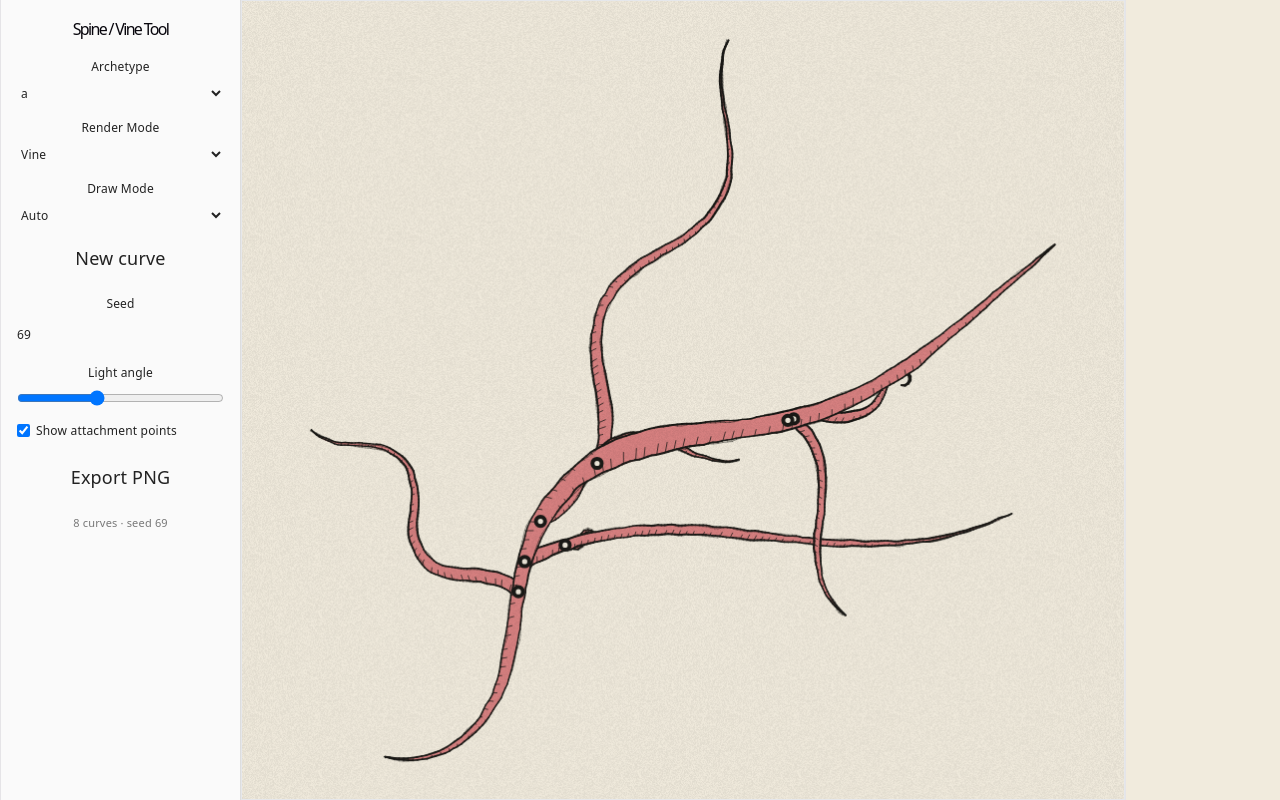
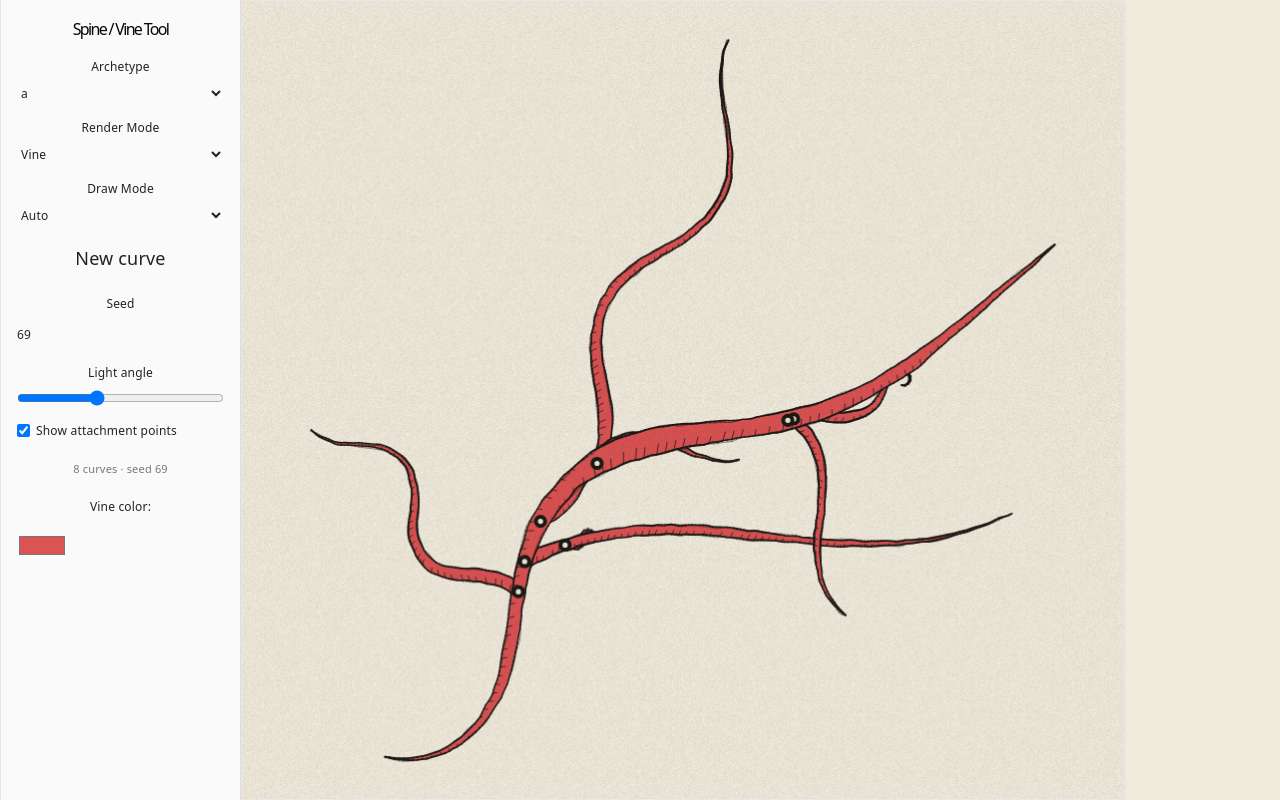
Before and after one commit to lilianzlettuce/spine, a React (Vite) app: page / in a window 1280 px wide. Built offline with nearby package versions, Linux system fonts and the light colour scheme.

Commit message:
add color changing functionality

```diff
--- a/src/components/CanvasView.tsx
+++ b/src/components/CanvasView.tsx
@@ -5,8 +5,15 @@ import { useCanvas } from "../hooks/useCanvas";
 import type { Pt } from "../core/types";
 
 export function CanvasView() {
-  const { scene, light, showJoints, drawMode, renderMode, createStroke } =
-    useStore();
+  const {
+    scene,
+    light,
+    showJoints,
+    drawMode,
+    renderMode,
+    vineColor,
+    createStroke,
+  } = useStore();
 
   // User drawing vars
   const isMouseDown = useRef(false);
@@ -21,6 +28,7 @@ export function CanvasView() {
       showJoints,
       view: drawMode === "draw" ? { k: 1, tx: 0, ty: 0 } : undefined,
       style: renderMode,
+      vineColor,
     });
 
     // live preview of the stroke while the pointer is down
@@ -38,7 +46,7 @@ export function CanvasView() {
 
   useEffect(() => {
     requestRedraw();
-  }, [scene, light, showJoints, drawMode, renderMode, createStroke]);
+  }, [scene, light, showJoints, drawMode, renderMode, vineColor, createStroke]);
 
   // Calculate mouse position in canvas
   const pos = (e: React.PointerEvent) => {
--- a/src/components/Controls.tsx
+++ b/src/components/Controls.tsx
@@ -1,10 +1,19 @@
 import { ARCHETYPE_NAMES, type ArchetypeName } from "../core/archetypes";
 import { useStore } from "../state/store";
-import { exportPng } from "./exportPng";
+//import { exportPng } from "./exportPng";
+import type { RenderMode, DrawMode } from "../core/types";
 
 export function Controls() {
-  const { archetype, seed, light, showJoints, scene, drawMode, renderMode } =
-    useStore();
+  const {
+    archetype,
+    seed,
+    light,
+    showJoints,
+    scene,
+    drawMode,
+    renderMode,
+    vineColor,
+  } = useStore();
   const {
     setArchetype,
     setSeed,
@@ -13,6 +22,7 @@ export function Controls() {
     setShowJoints,
     setDrawMode,
     setRenderMode,
+    setVineColor,
   } = useStore.getState();
 
   return (
@@ -35,7 +45,7 @@ export function Controls() {
         Render Mode
         <select
           value={renderMode}
-          onChange={(e) => setRenderMode(e.target.value)}
+          onChange={(e) => setRenderMode(e.target.value as RenderMode)}
         >
           <option value="line">Line</option>
           <option value="vine">Vine</option>
@@ -44,7 +54,10 @@ export function Controls() {
 
       <label>
         Draw Mode
-        <select value={drawMode} onChange={(e) => setDrawMode(e.target.value)}>
+        <select
+          value={drawMode}
+          onChange={(e) => setDrawMode(e.target.value as DrawMode)}
+        >
           <option value="auto">Auto</option>
           <option value="draw">Draw</option>
         </select>
@@ -82,11 +95,20 @@ export function Controls() {
         Show attachment points
       </label>
 
-      <button onClick={() => exportPng(scene, light)}>Export PNG</button>
+      {/*<button onClick={() => exportPng(scene, light)}>Export PNG</button>*/}
 
       <p className="hint">
         {scene.spines[0]?.curves.length} curves · seed {scene.seed}
       </p>
+
+      <label>Vine color:</label>
+      <input
+        type="color"
+        id="theme-color"
+        name="theme-color"
+        value={vineColor}
+        onChange={(e) => setVineColor(e.target.value)}
+      />
     </aside>
   );
 }
--- a/src/core/generate.ts
+++ b/src/core/generate.ts
@@ -1,4 +1,4 @@
-import type { Curve, Pt, Scene } from "./types";
+import type { Curve, Pt, Sample } from "./types";
 import { mulberry32 } from "./rng";
 import { addKappa, curveFromCurvature, hookTail, sineBends } from "./curves";
 import { curveLength, pointAtDistance, turnSign } from "./sampling";
@@ -9,7 +9,7 @@ export function generate(
   name: ArchetypeName,
   seed: number,
   mainCurveSamples: Sample[] = [],
-): Scene {
+) {
   const A: Archetype = ARCHETYPES[name];
   const rng = mulberry32(seed);
   const curves: Curve[] = [];
--- a/src/core/types.ts
+++ b/src/core/types.ts
@@ -1,3 +1,7 @@
+// Render settings
+export type RenderMode = "line" | "vine" | "bone";
+export type DrawMode = "auto" | "draw";
+
 // Point
 export interface Pt {
   x: number;
--- a/src/render/renderScene.ts
+++ b/src/render/renderScene.ts
@@ -3,6 +3,7 @@ import { curveLength } from "../core/sampling";
 import { buildRibbon, inkEdge, tracePolygon } from "./ribbon";
 import { hatchRibbon } from "./hatching";
 import { paperGrain } from "./paper";
+import type { RenderMode } from "../core/types";
 
 export interface RenderOpts {
   w: number;
@@ -11,7 +12,8 @@ export interface RenderOpts {
   showJoints: boolean;
   padding?: number;
   view?: ViewTransform; // fixed view (draw mode). If omitted, fit the scene to the canvas
-  style?: "vine" | "line";
+  style?: RenderMode;
+  vineColor?: string;
 }
 
 export interface ViewTransform {
@@ -22,7 +24,7 @@ export interface ViewTransform {
 
 const PAPER = "#f1ebdd";
 const INK = "#1b1a17";
-const VINE_COLOR = "#d88181";
+const VINE_COLOR = "#db5353";
 
 // Fit scene bbox into the canvas
 export function fitTransform(
@@ -77,7 +79,13 @@ export function renderScene(
       showJoints: o.showJoints,
     });
   else if (o.style === "vine")
-    drawInk(ctx, scene, { light: o.light, unit, px, showJoints: o.showJoints });
+    drawInk(ctx, scene, {
+      light: o.light,
+      unit,
+      px,
+      showJoints: o.showJoints,
+      vineColor: o.vineColor ?? VINE_COLOR,
+    });
 
   ctx.restore();
 
@@ -90,7 +98,13 @@ export function renderScene(
 function drawInk(
   ctx: CanvasRenderingContext2D,
   scene: Scene,
-  o: { light: number; unit: number; px: number; showJoints: boolean },
+  o: {
+    light: number;
+    unit: number;
+    px: number;
+    showJoints: boolean;
+    vineColor: string;
+  },
 ) {
   for (let spine of scene.spines) {
     // Painter's algorithm: draw twigs, then branches, then the main curve last
@@ -106,7 +120,7 @@ function drawInk(
 
       // Fill with paper color
       tracePolygon(ctx, ribbon);
-      ctx.fillStyle = VINE_COLOR;
+      ctx.fillStyle = o.vineColor;
       ctx.fill();
 
       // Hatching, clipped to the outline (path from tracePolygon is still current)
--- a/src/state/store.ts
+++ b/src/state/store.ts
@@ -2,9 +2,7 @@ import { create } from "zustand";
 import { generate } from "../core/generate";
 import { samplesFromStroke } from "../core/curves";
 import type { ArchetypeName } from "../core/archetypes";
-import type { Scene, Pt } from "../core/types";
-
-type RenderMode = "line" | "vine" | "bone";
+import type { RenderMode, DrawMode, Scene, Pt } from "../core/types";
 
 interface State {
   archetype: ArchetypeName;
@@ -12,16 +10,18 @@ interface State {
   light: number;
   showJoints: boolean;
   scene: Scene; // derived from (archetype, seed); never mutated
-  drawMode: "auto" | "draw"; // whether to autogenerate or take user drawing input
+  drawMode: DrawMode; // whether to autogenerate or take user drawing input
   renderMode: RenderMode; // how drawn lines are rendered
+  vineColor: string; // color of base vines
   setArchetype: (a: ArchetypeName) => void;
   setSeed: (s: number) => void;
   regenerate: () => void;
   createStroke: (stroke: Pt[]) => void;
   setLight: (l: number) => void;
   setShowJoints: (v: boolean) => void;
-  setDrawMode: (m: "auto" | "draw") => void;
+  setDrawMode: (m: DrawMode) => void;
   setRenderMode: (m: RenderMode) => void;
+  setVineColor: (c: string) => void;
 }
 
 const INITIAL_SEED = 69;
@@ -38,6 +38,7 @@ export const useStore = create<State>()((set, get) => ({
   },
   drawMode: "auto",
   renderMode: "vine",
+  vineColor: "#db5353",
 
   setArchetype: (archetype) =>
     set({
@@ -107,4 +108,9 @@ export const useStore = create<State>()((set, get) => ({
       renderMode: mode,
     });
   },
+  setVineColor: (color: string) => {
+    set({
+      vineColor: color,
+    });
+  },
 }));
```
